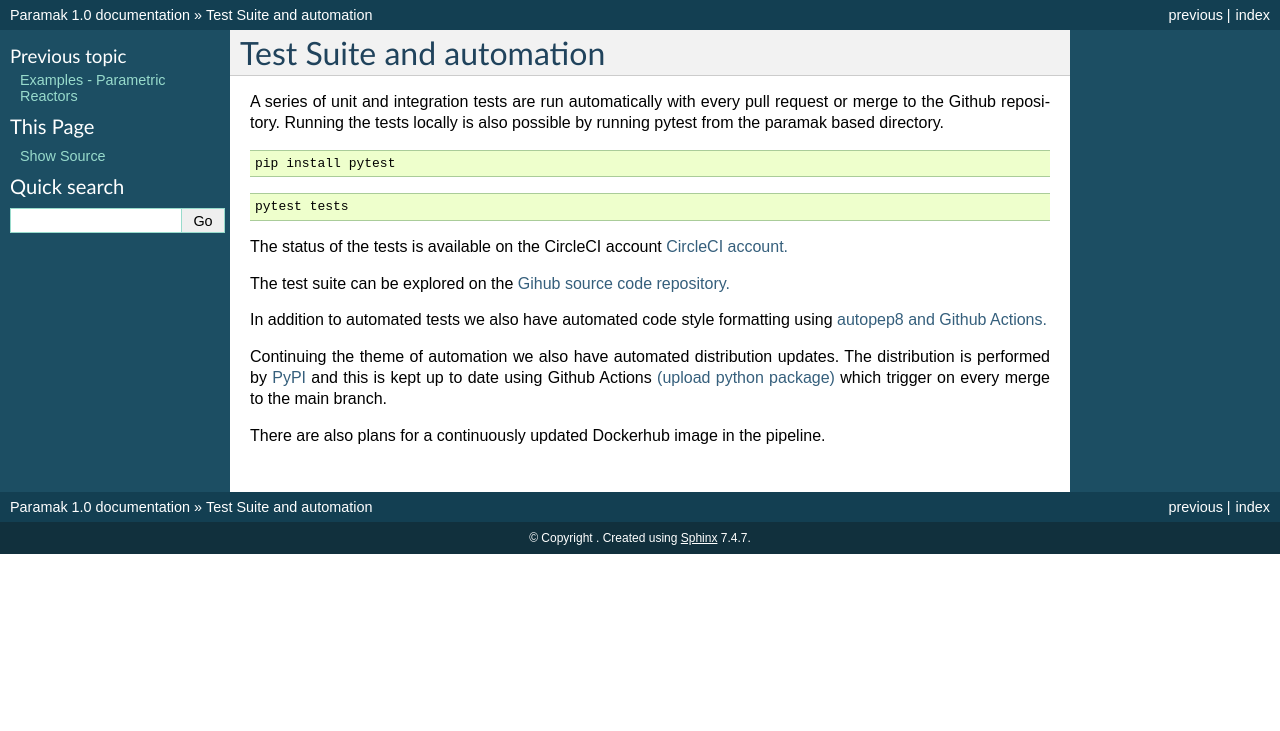
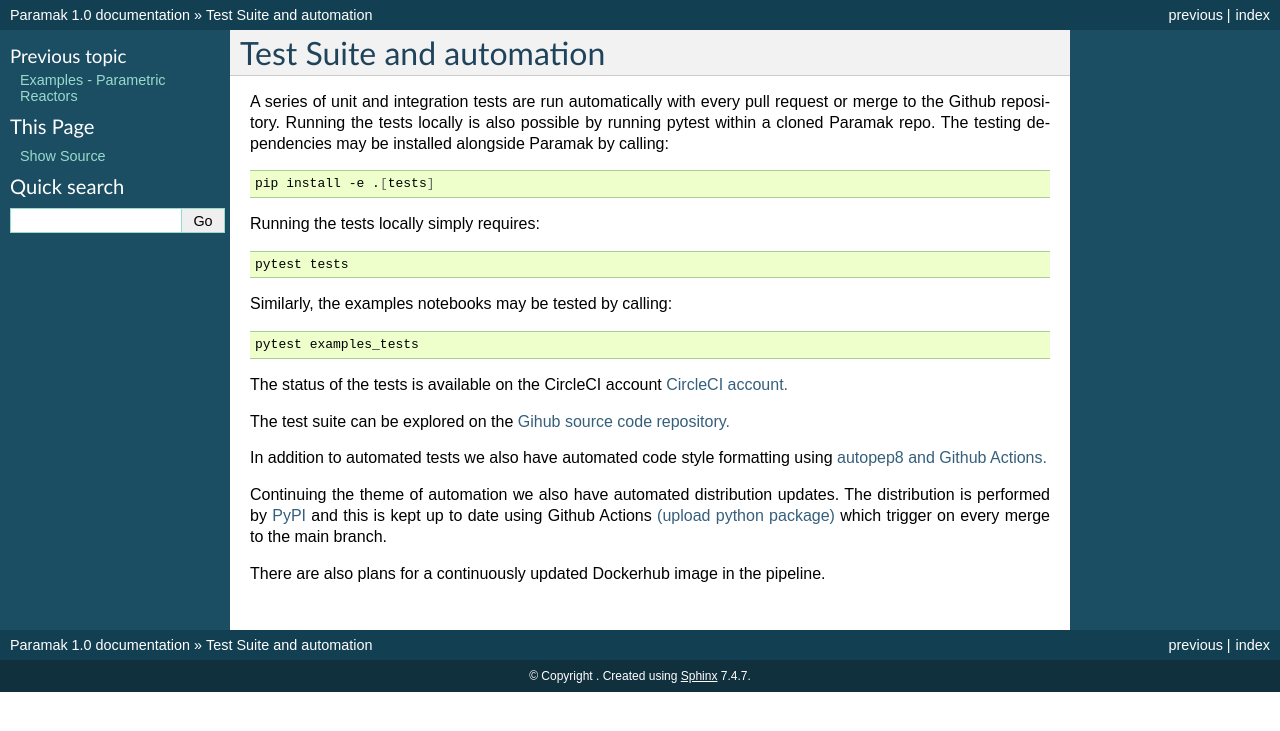
Before and after one commit to fusion-energy/paramak, a Sphinx documentation site: the page built from docs/source/tests.rst, in a window 1280 px wide. Shown: the top 731 px of the page. Built offline with Sphinx 7.4.7, drawn with Linux system fonts in a browser that asks for light colours.

Commit message:
Updated testing docs

```diff
--- a/docs/source/tests.rst
+++ b/docs/source/tests.rst
@@ -3,15 +3,24 @@ Test Suite and automation
 
 A series of unit and integration tests are run automatically with every pull
 request or merge to the Github repository. Running the tests locally is also
-possible by running pytest from the paramak based directory.
+possible by running pytest within a cloned Paramak repo. The testing
+dependencies may be installed alongside Paramak by calling:
 
 .. code-block:: bash
 
-   pip install pytest
+   pip install -e .[tests]
+
+Running the tests locally simply requires:
 
 .. code-block:: bash
 
    pytest tests
+
+Similarly, the examples notebooks may be tested by calling:
+
+.. code-block:: bash
+
+   pytest examples_tests
 
 The status of the tests is available on the CircleCI account
 `CircleCI account. <https://app.circleci.com/pipelines/github/ukaea/paramak?branch=main>`_
```
Also changed, not shown: 1 other file.
